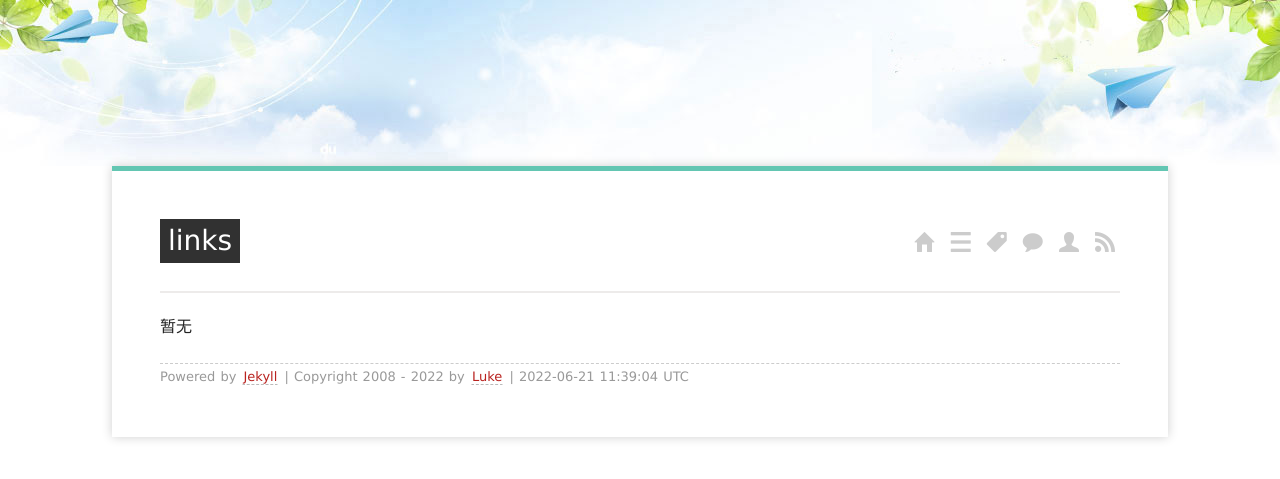
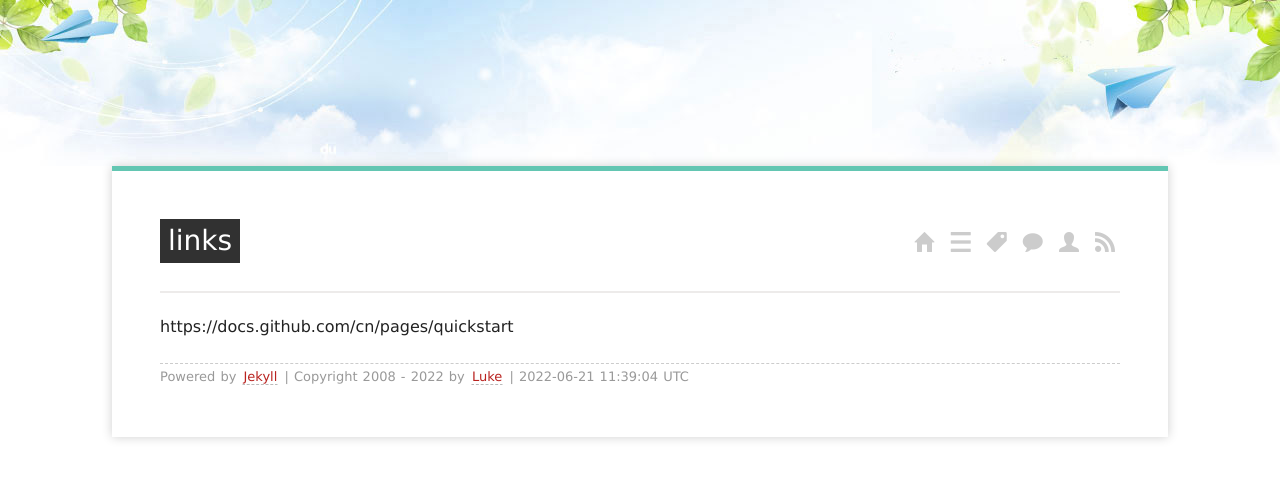
Before and after one commit to joycemhjrq/joycemhjrq.github.io, a Jekyll site: the page built from links/index.md, in a window 1280 px wide. Shown: the top 479 px of the page. Built offline with Jekyll 4.4.1, drawn with Linux system fonts in a browser that asks for light colours; Markdown is read by kramdown in place of the engine named in the settings; comment, search, counter and statistics services are not loaded.

Commit message:
Update index.md

```diff
--- a/links/index.md
+++ b/links/index.md
@@ -4,4 +4,4 @@ layout: page
 comments: yes
 ---
 
-暂无
+https://docs.github.com/cn/pages/quickstart
```
